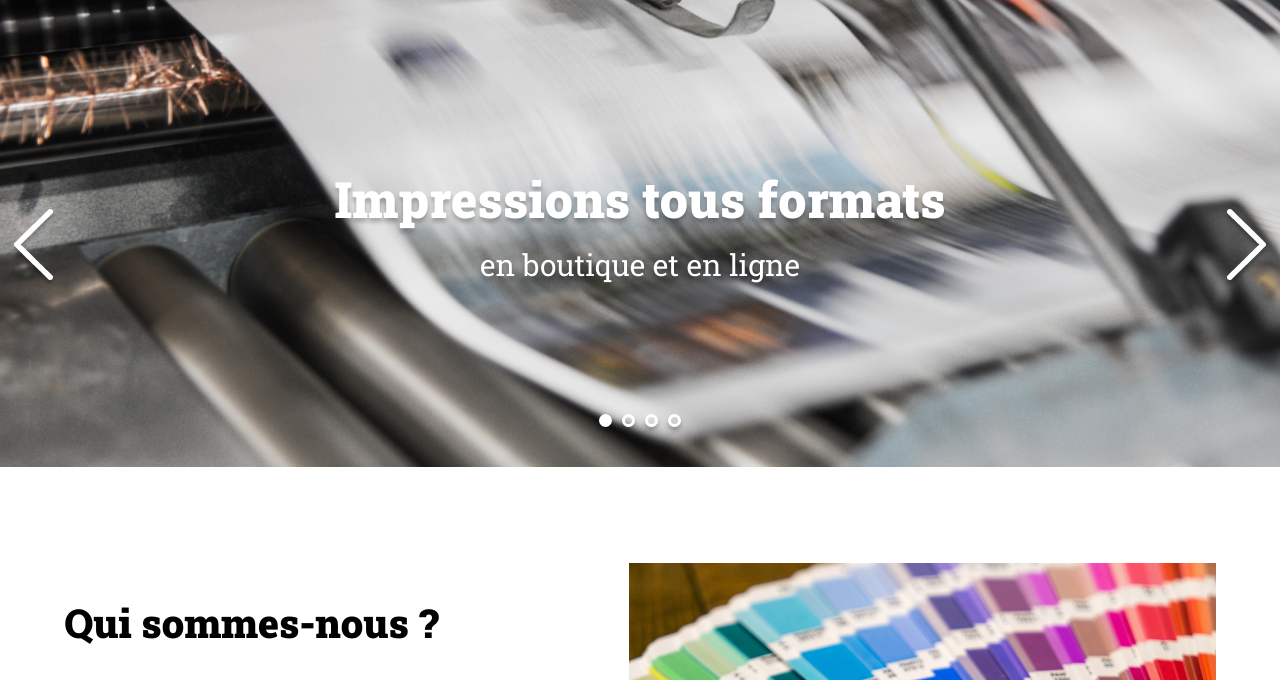
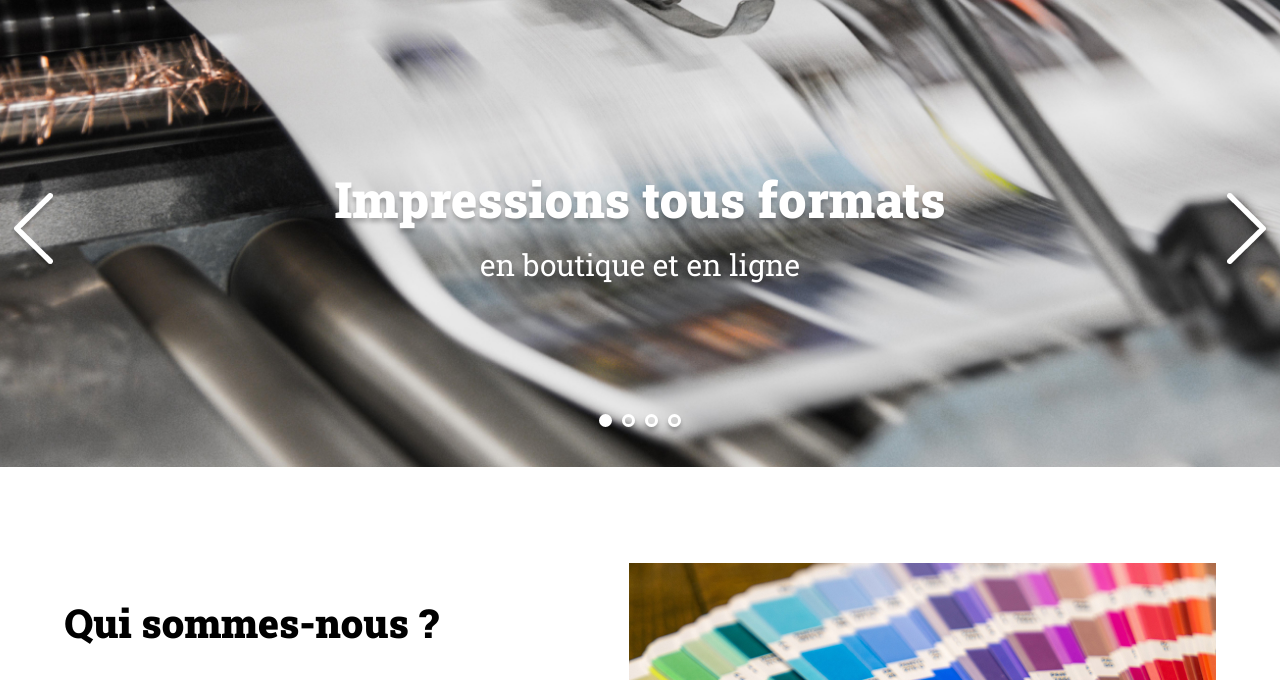
Before and after one commit to TodescoAmandine/Print-it, a plain HTML site: page index.html in a window 1280 px wide. Shown: the part 104-784 px from the top of the page. Drawn offline with Linux system fonts and the light colour scheme.

Commit message:
Corrections Html+Css+JS:supp else et comments

```diff
--- a/assets/style.css
+++ b/assets/style.css
@@ -221,19 +221,15 @@
 /* Code CSS en prévision de l'ajout d'un carousel pour la bannière */
 /* Gestion des fleches du carrousel */
 #banner .arrow {
-    /*  position: absolute;*/
+    position: absolute;
 }
 
 #banner .arrow_left {
-    top: 45%;
     left: 10px;
-    position: absolute;
 }
 
 #banner .arrow_right {
-    top: 45%;
     right: 10px;
-    position: absolute;
 }
 
 /* Gestion des points du carrousel */
--- a/index.html
+++ b/index.html
@@ -18,11 +18,9 @@
 </header>
 <main>
 	<div id="banner">
-		<div class="arrow">
-			<img class="arrow_right" src="assets/images/arrow_right.png" alt="flèche droite">
-			<img class="arrow_left" src="assets/images/arrow_left.png" alt="flèche gauche">
-		</div>
-		<img class="banner-img" src="./assets/images/slideshow/slide1.jpg" alt="Banner Print-it">
+			<img class="arrow arrow_right" src="assets/images/arrow_right.png" alt="flèche droite">
+			<img class="arrow arrow_left" src="assets/images/arrow_left.png" alt="flèche gauche">
+			<img class="banner-img" src="./assets/images/slideshow/slide1.jpg" alt="Banner Print-it">
 		<p>Impressions tous formats <span>en boutique et en ligne</span></p>
 		<div class="dots">
 		</div>
```
Also changed, not shown: assets/script.js (+4 -32 lines).
